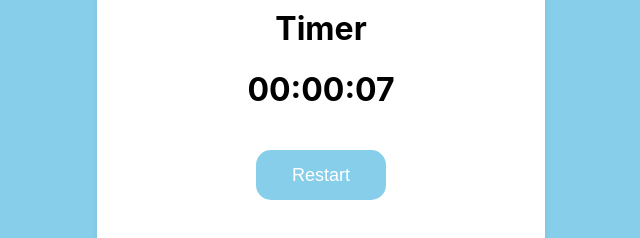
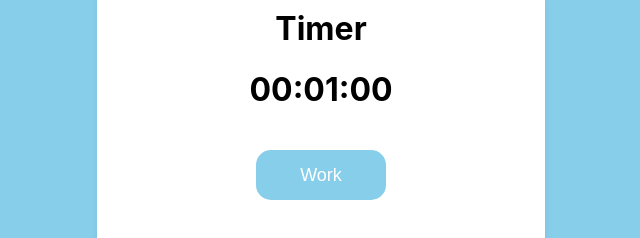
Before and after one commit to iafs32/react-workodoro, a React (Create React App) app: page / in a window 1280 px wide. Shown: the part 128-366 px from the top of the page, without its empty margins (319-959 px from the left). Built offline with nearby package versions, Linux system fonts and the light colour scheme.

Commit message:
Add workodoro function

```diff
--- a/src/Components/Timer.js
+++ b/src/Components/Timer.js
@@ -1,41 +1,85 @@
-import React, { useEffect, useState } from "react";
+import React, { startTransition, useEffect, useState } from "react";
 import './timer.css'
 
 export const Timer = () => {
     const [seconds, setSeconds] = useState(0);
-    const [minutes, setMinutes] = useState(0);
+    const [minutes, setMinutes] = useState(1);
     const [hours, setHours] = useState(0);
+    const [isCountdown, setIsCountdown] = useState(true);
+    const [toogleButtonText, setToogleButtonText] = useState('Work');
+    const [isPlaying, setIsPlaying] = useState(false);
 
     var timer;
 
     useEffect(() => {
+      if(isPlaying){
+
         timer = setInterval(() => {
+          if (!isCountdown) {
             setSeconds(seconds + 1);
 
             if(seconds===59){
               setSeconds(0);
               setMinutes(minutes + 1);
+
               if(minutes === 59){
                 setMinutes(0);
                 setHours(hours + 1);
               }
             }
+          }
+
+          if (isCountdown) {
+            if(seconds > 0) {
+              setSeconds(seconds - 1);
+            } else {
+              if(minutes > 0) {
+                setSeconds(59);
+                setMinutes(minutes - 1);
+              } else {
+                if (hours > 0) {
+                  setMinutes(59);
+                  setSeconds(59);
+                  setHours(hours - 1);
+                } else {
+                  start();
+                }
+              }
+            }
+          }
 
         }, 1000);
+      }
 
       return () => {
         clearInterval(timer);
       }
     });
 
-    const restart = () => {
-      setSeconds(0);
-      setMinutes(0);
-      setHours(0);
+
+    const start = () => {
+      setIsPlaying(true);
+      setIsCountdown(!isCountdown);
+      if(!isCountdown){
+        const time = seconds + (minutes * 60) + (hours * 3600);
+        const restTime = time * 0.32;
+        setHours(Math.floor(restTime / 3600));
+        setMinutes(Math.floor((restTime / 60) % 60));
+        setSeconds(Math.floor(restTime % 60));
+        setToogleButtonText('Work');
+      } else {
+        setToogleButtonText('Rest');
+      }
     }
 
     const stop = () => {
       clearInterval(timer);
+      setHours(0);
+      setMinutes(0);
+      setSeconds(0);
+      setIsPlaying(false);
+      setIsCountdown(true);
+      setToogleButtonText('Work');
     }
 
     return (
@@ -46,7 +90,7 @@ export const Timer = () => {
             <h1>
               {hours < 10 ? '0' + hours : hours}:{minutes < 10 ? '0' + minutes : minutes}:{seconds < 10 ? '0' + seconds : seconds}
             </h1>
-            <button className="restart" onClick={restart}>Restart</button>
+            <button className="restart" onClick={start}>{toogleButtonText}</button>
             <button className="stop" onClick={stop}>Stop</button>
           </div>
         </div>
```
Lines whose indentation alone changed are shown as unchanged.
